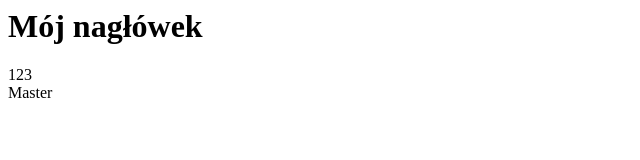
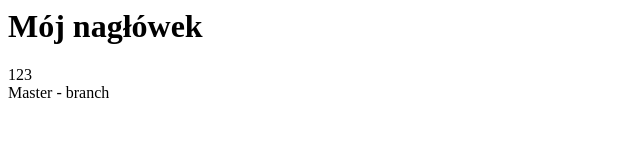
Before and after one commit to kursgita/kursGita, a plain HTML site: page index.html in a window 1280 px wide. Shown: the full height of the page, 0-640 px from the left. Drawn offline with Linux system fonts and the light colour scheme.

Commit message:
master branch

```diff
--- a/index.html
+++ b/index.html
@@ -1,3 +1,3 @@
 <h1>Mój nagłówek</h1>
 <div>123</div>
-<div>Master</div>
+<div>Master - branch</div>
```
